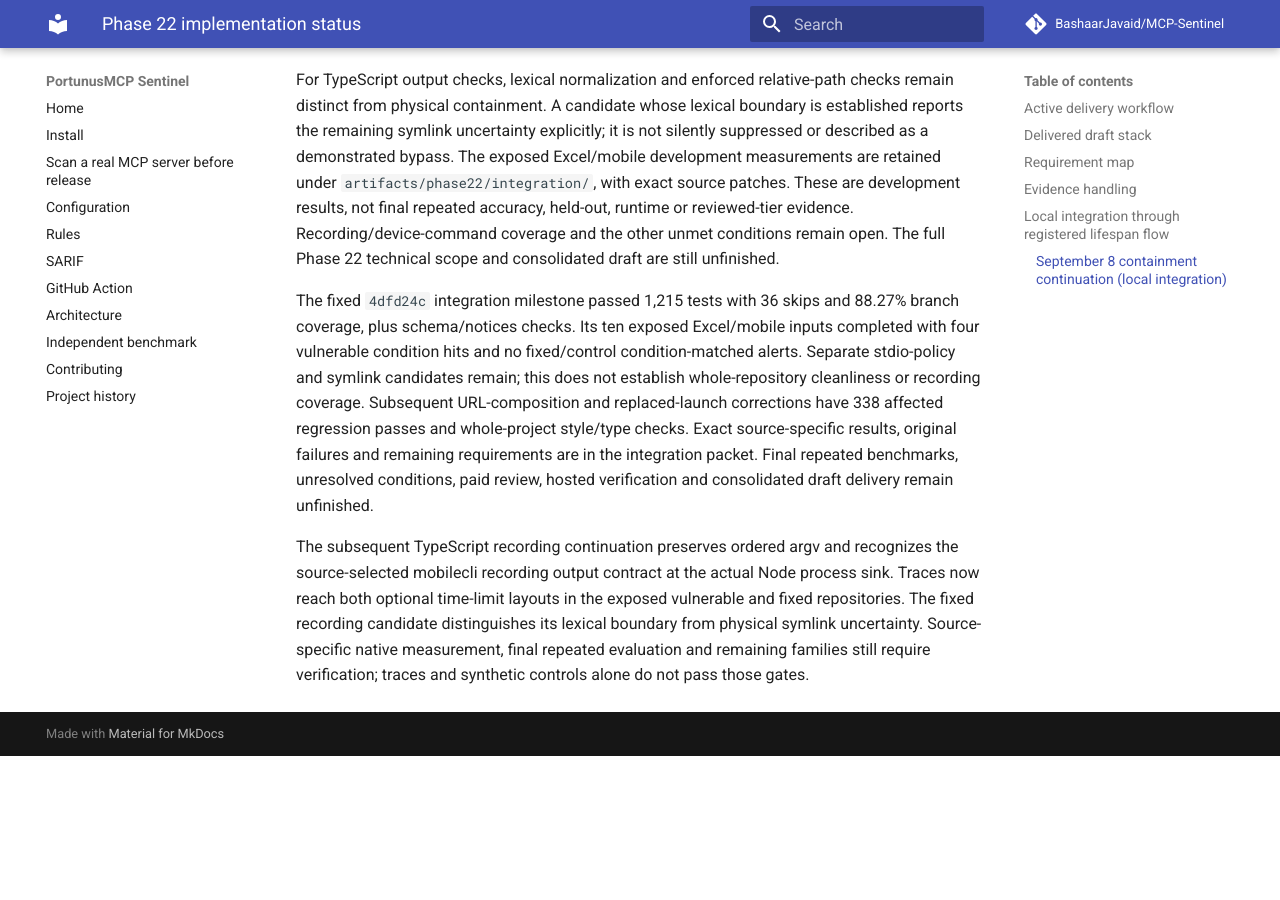
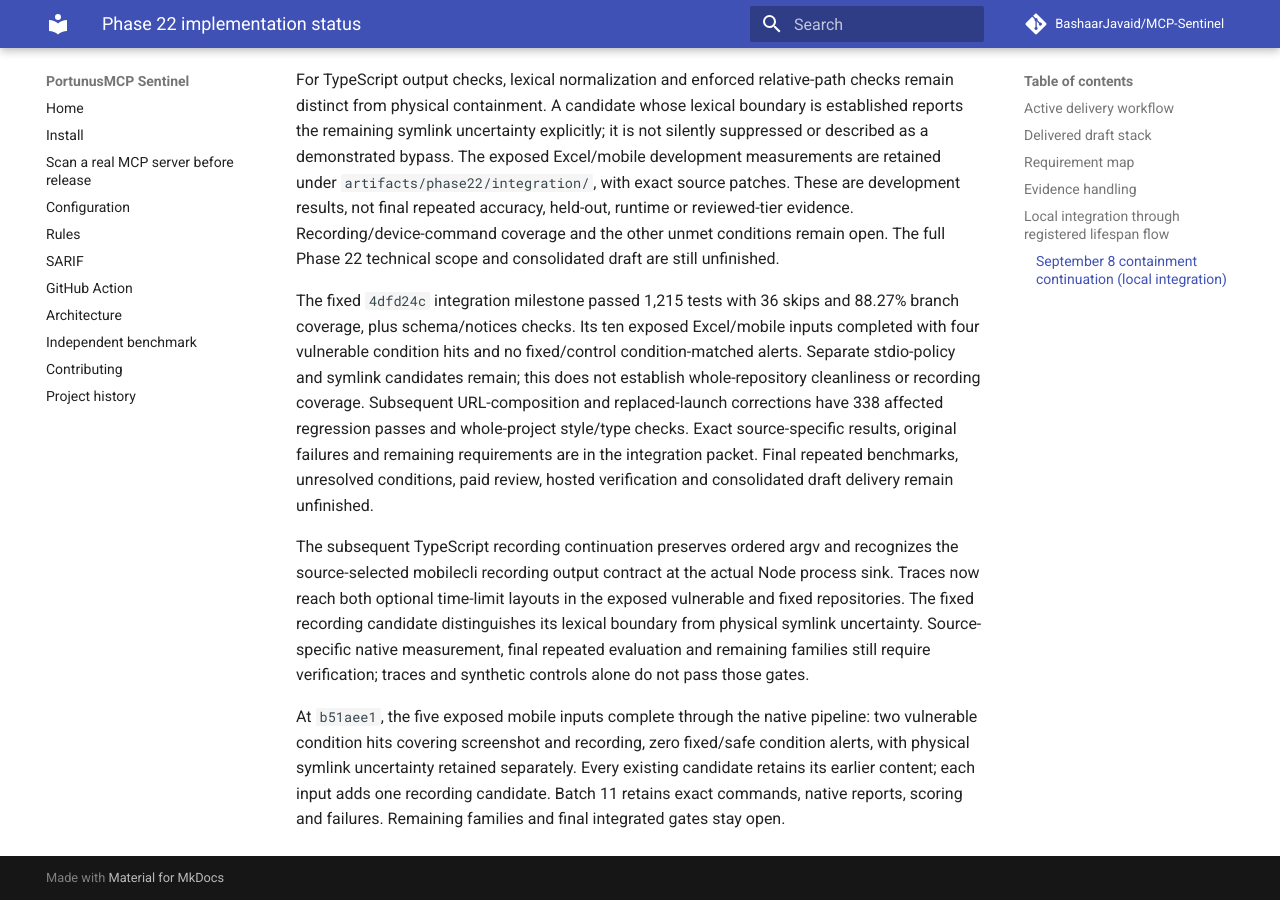
Before and after one commit to BashaarJavaid/MCP-Sentinel, an MkDocs documentation site: the page built from docs/phase22-implementation-status.md, in a window 1280 px wide and 900 px high, scrolled down 6542 px. Built offline with MkDocs 1.6.1 and Material for MkDocs 9.7.7, drawn with Linux system fonts in a browser that asks for light colours; comment, search, counter and statistics services are not loaded; before the commit the page ends 7298 px from its top, so only the background shows below that.

Commit message:
Seal native mobile recording condition evidence

```diff
--- a/docs/phase22-implementation-status.md
+++ b/docs/phase22-implementation-status.md
@@ -212,3 +212,10 @@ vulnerable and fixed repositories. The fixed recording candidate distinguishes
 its lexical boundary from physical symlink uncertainty. Source-specific native
 measurement, final repeated evaluation and remaining families still require
 verification; traces and synthetic controls alone do not pass those gates.
+
+At `b51aee1`, the five exposed mobile inputs complete through the native pipeline:
+two vulnerable condition hits covering screenshot and recording, zero fixed/safe
+condition alerts, with physical symlink uncertainty retained separately. Every
+existing candidate retains its earlier content; each input adds one recording
+candidate. Batch 11 retains exact commands, native reports, scoring and failures.
+Remaining families and final integrated gates stay open.
```
Also changed, not shown: artifacts/phase22/integration/README.md (+18 -0 lines), artifacts/phase22/integration/progress.md (+13 -0 lines), artifacts/phase22/integration/requirements.md (+3 -3 lines), 3 other files.
